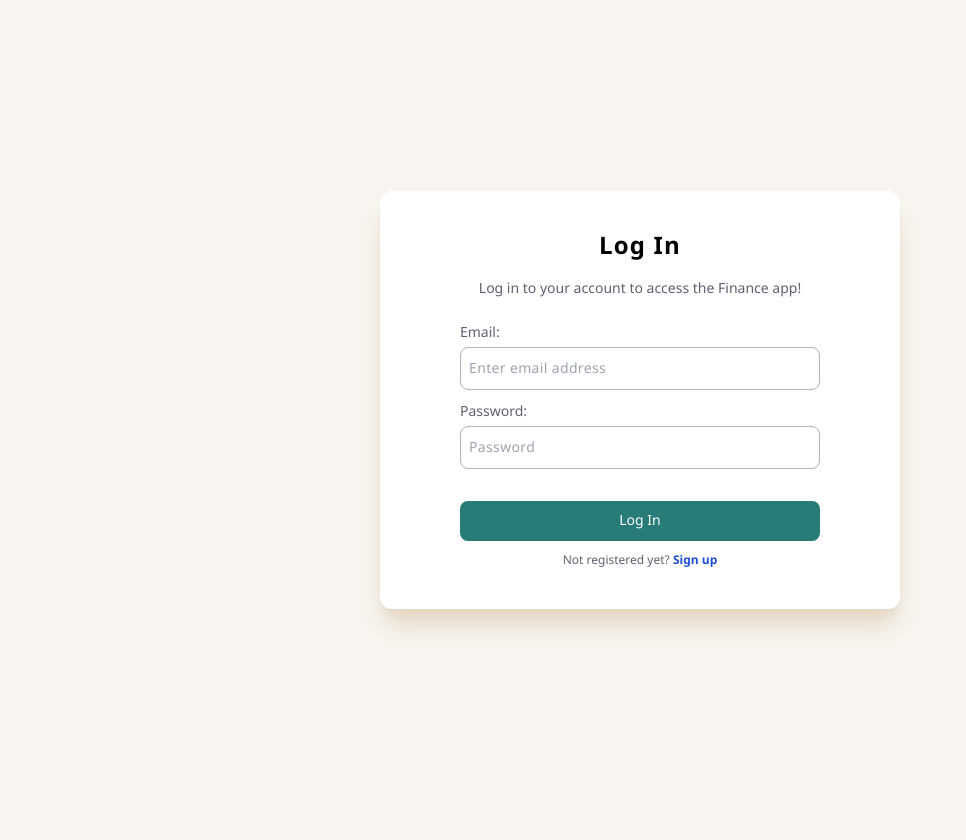
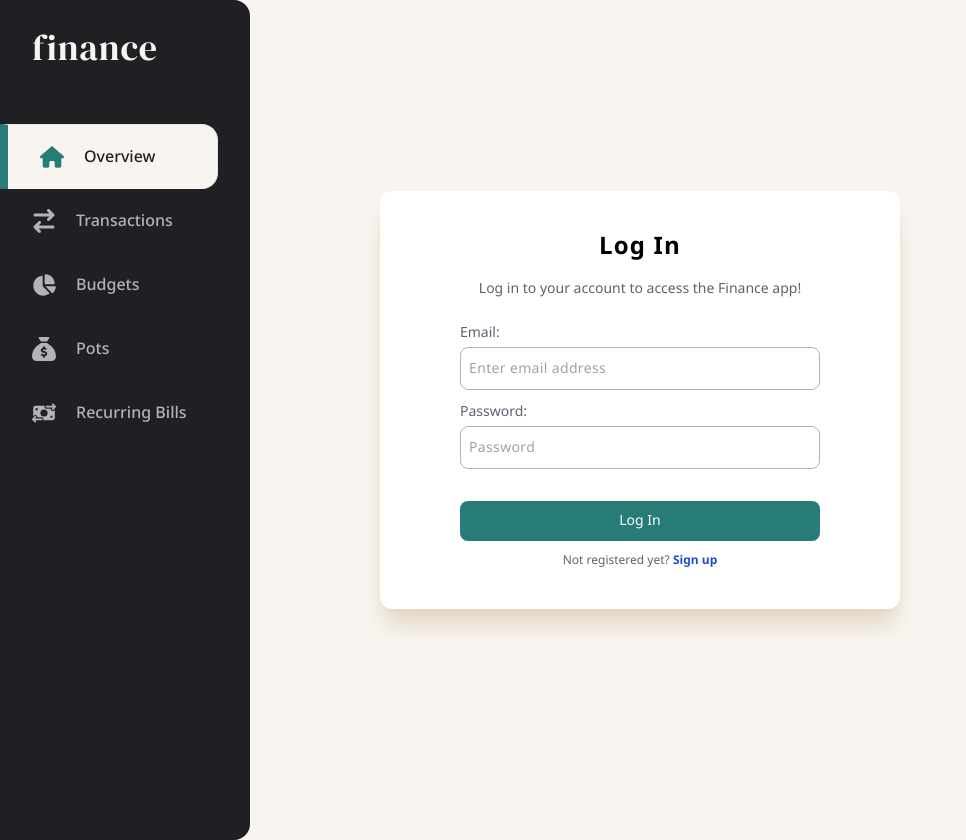
Before and after one commit to anttiromppanen/fm-personal-finance, a Next.js app: page /login in a window 1280 px wide. Shown: the whole page, without its empty margins (0-966 px from the left). Built offline with nearby package versions, Linux system fonts and the light colour scheme; no server answers.

Commit message:
remove janky conditional rendering of navbar

```diff
--- a/src/components/Sidenav/index.tsx
+++ b/src/components/Sidenav/index.tsx
@@ -41,19 +41,9 @@ const navLinkIconSelector = (name: NavLinkNames) => {
   }
 };
 
-const pathsToDisableOn = ["/login", "/register"];
-
 function Sidenav() {
-  const pathname = usePathname();
-  const shouldDisable = pathsToDisableOn.includes(pathname);
-
   return (
-    <aside
-      className={twJoin(
-        `fixed bottom-0 left-0 z-50 w-full rounded-t-2xl bg-primaryDark px-4 pt-2 text-primaryLightGrey lg:relative lg:min-h-screen lg:w-auto lg:rounded-r-2xl lg:rounded-tl-none lg:pl-0 lg:pr-8 lg:pt-0`,
-        shouldDisable && "hidden",
-      )}
-    >
+    <aside className="fixed bottom-0 left-0 z-50 w-full rounded-t-2xl bg-primaryDark px-4 pt-2 text-primaryLightGrey lg:relative lg:min-h-screen lg:w-auto lg:rounded-r-2xl lg:rounded-tl-none lg:pl-0 lg:pr-8 lg:pt-0">
       <div className="sticky left-0 top-7">
         <p className="hidden pl-8 font-serif text-4xl tracking-wide text-primaryLight lg:block">
           finance
```
